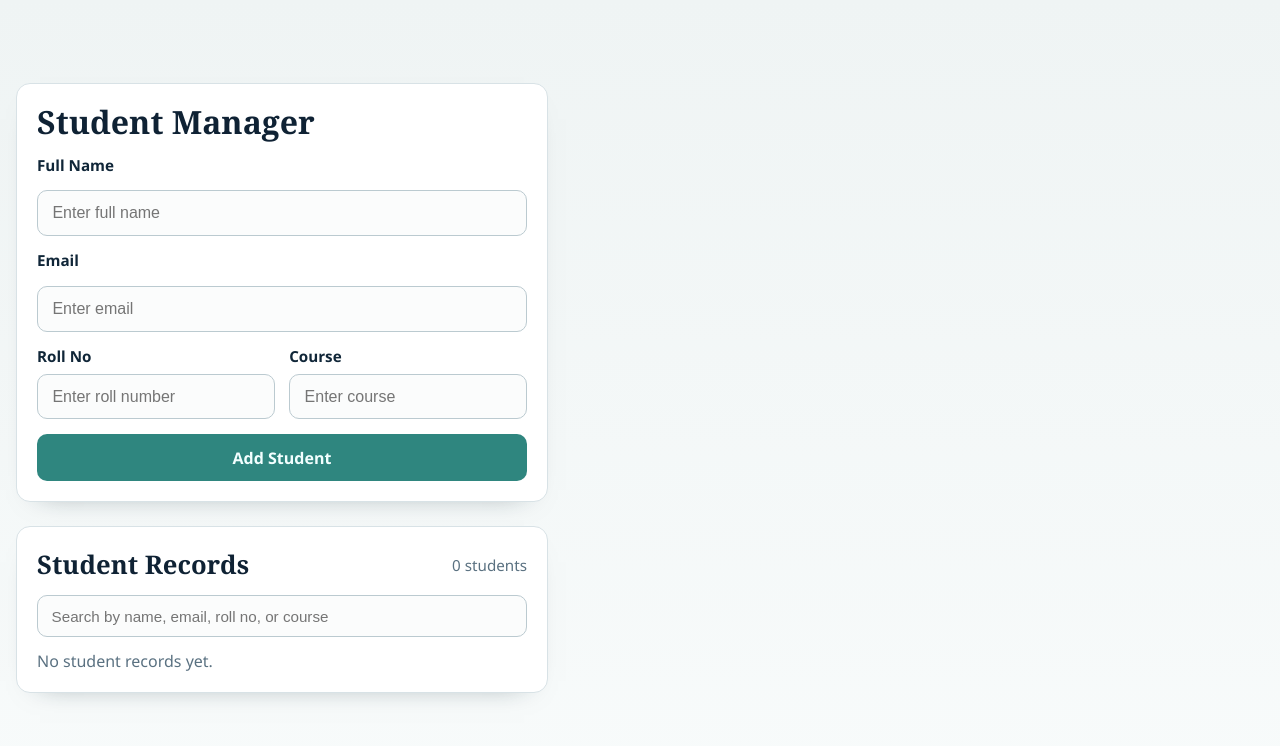
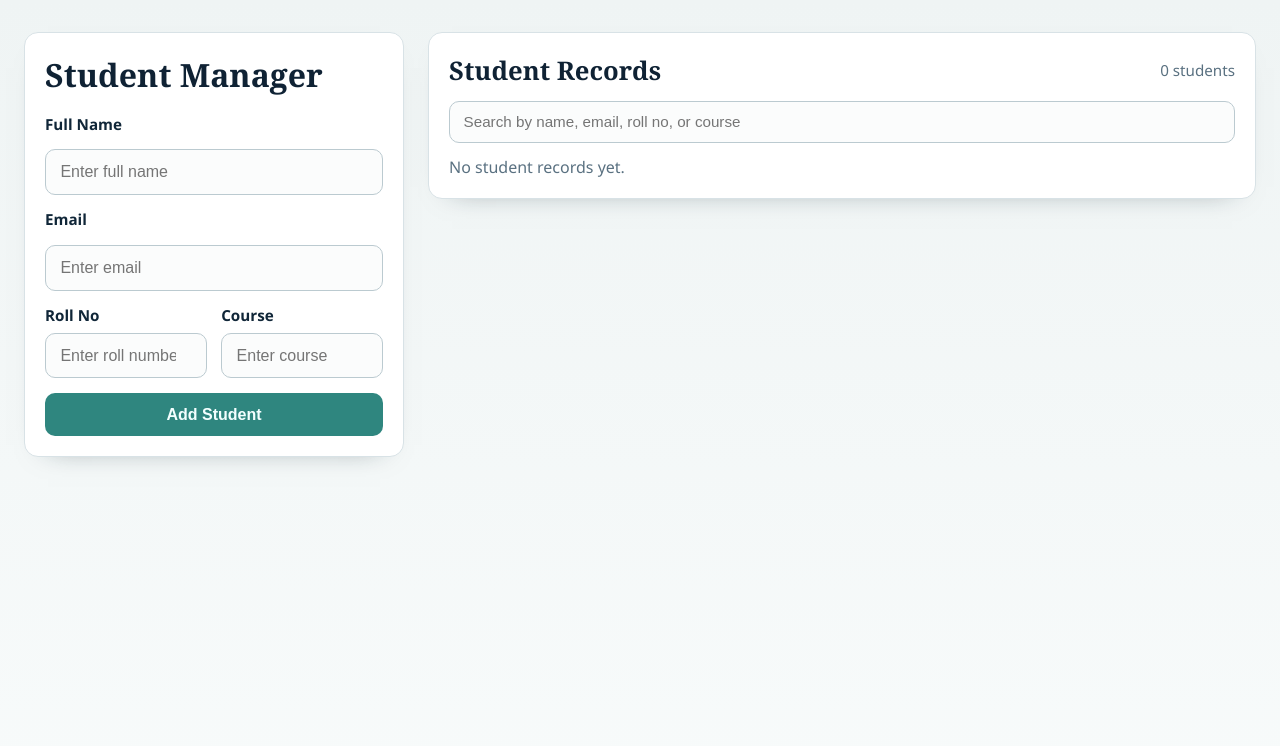
Before and after one commit to Sangmo22/Student_Management-System, a React (Vite) app: page / in a window 1280 px wide. Shown: the top 746 px of the page. Built offline with nearby package versions, Linux system fonts and the light colour scheme.

Commit message:
fix some css

```diff
--- a/src/App.css
+++ b/src/App.css
@@ -1,8 +1,17 @@
 .student-manager {
-  width: min(980px, 100%);
+  width: 100%;
+  max-width: 1400px;
   margin: 2rem auto;
   display: grid;
+  grid-template-columns: 380px 1fr;
   gap: 1.5rem;
+  align-items: start;
+}
+
+@media (max-width: 820px) {
+  .student-manager {
+    grid-template-columns: 1fr;
+  }
 }
 
 .student-form-section,
@@ -224,9 +233,7 @@
     align-items: flex-start;
   }
 }
-  will-change: filter;
-  transition: filter 300ms;
-}
+
 .logo:hover {
   filter: drop-shadow(0 0 2em #646cffaa);
 }
--- a/src/index.css
+++ b/src/index.css
@@ -1,5 +1,5 @@
 :root {
-  font-family: 'Segoe UI', Tahoma, Geneva, Verdana, sans-serif;
+  font-family: "Segoe UI", Tahoma, Geneva, Verdana, sans-serif;
   line-height: 1.4;
   font-weight: 400;
   font-synthesis: none;
@@ -21,63 +21,6 @@ body {
 }
 
 #root {
-  padding: 0 1rem 1.5rem;
+  width: 100%;
+  padding: 0 1.5rem 1.5rem;
 }
-  text-rendering: optimizeLegibility;
-  -webkit-font-smoothing: antialiased;
-  -moz-osx-font-smoothing: grayscale;
-}
-
-a {
-  font-weight: 500;
-  color: #646cff;
-  text-decoration: inherit;
-}
-a:hover {
-  color: #535bf2;
-}
-
-body {
-  margin: 0;
-  display: flex;
-  place-items: center;
-  min-width: 320px;
-  min-height: 100vh;
-}
-
-h1 {
-  font-size: 3.2em;
-  line-height: 1.1;
-}
-
-button {
-  border-radius: 8px;
-  border: 1px solid transparent;
-  padding: 0.6em 1.2em;
-  font-size: 1em;
-  font-weight: 500;
-  font-family: inherit;
-  background-color: #1a1a1a;
-  cursor: pointer;
-  transition: border-color 0.25s;
-}
-button:hover {
-  border-color: #646cff;
-}
-button:focus,
-button:focus-visible {
-  outline: 4px auto -webkit-focus-ring-color;
-}
-
-@media (prefers-color-scheme: light) {
-  :root {
-    color: #213547;
-    background-color: #ffffff;
-  }
-  a:hover {
-    color: #747bff;
-  }
-  button {
-    background-color: #f9f9f9;
-  }
-}
```
